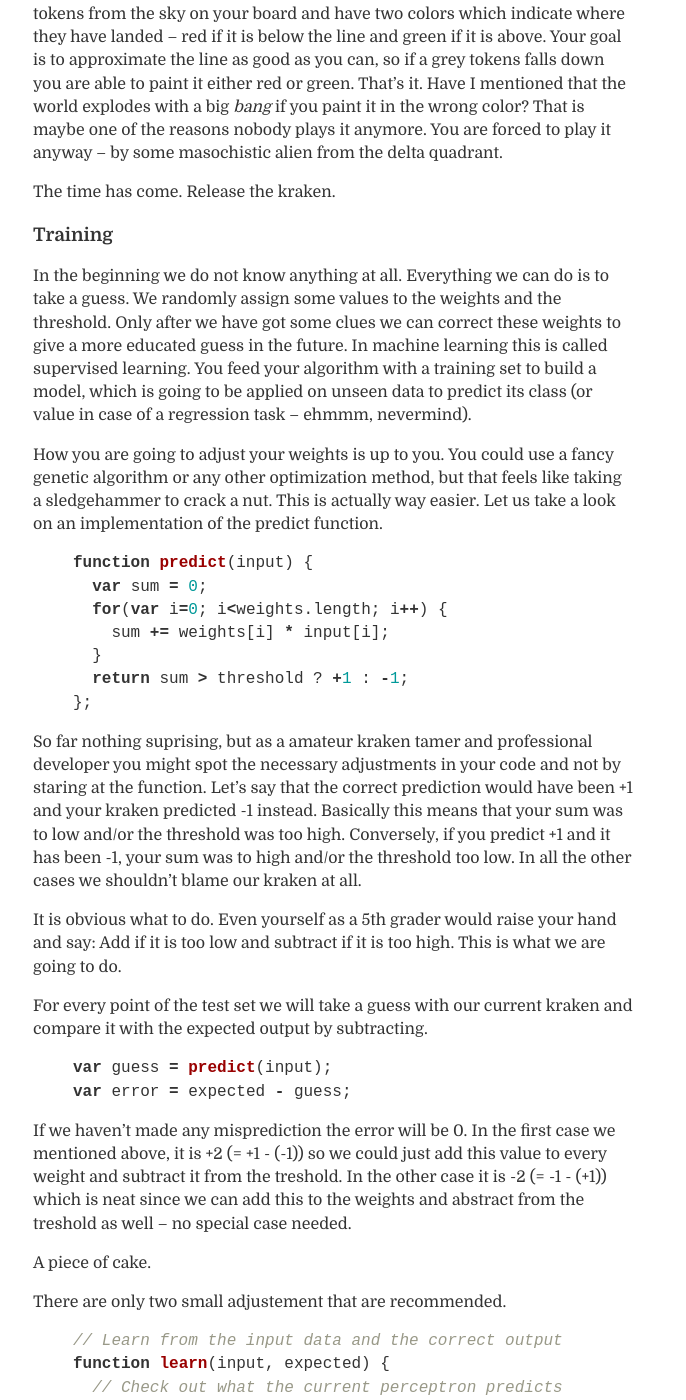
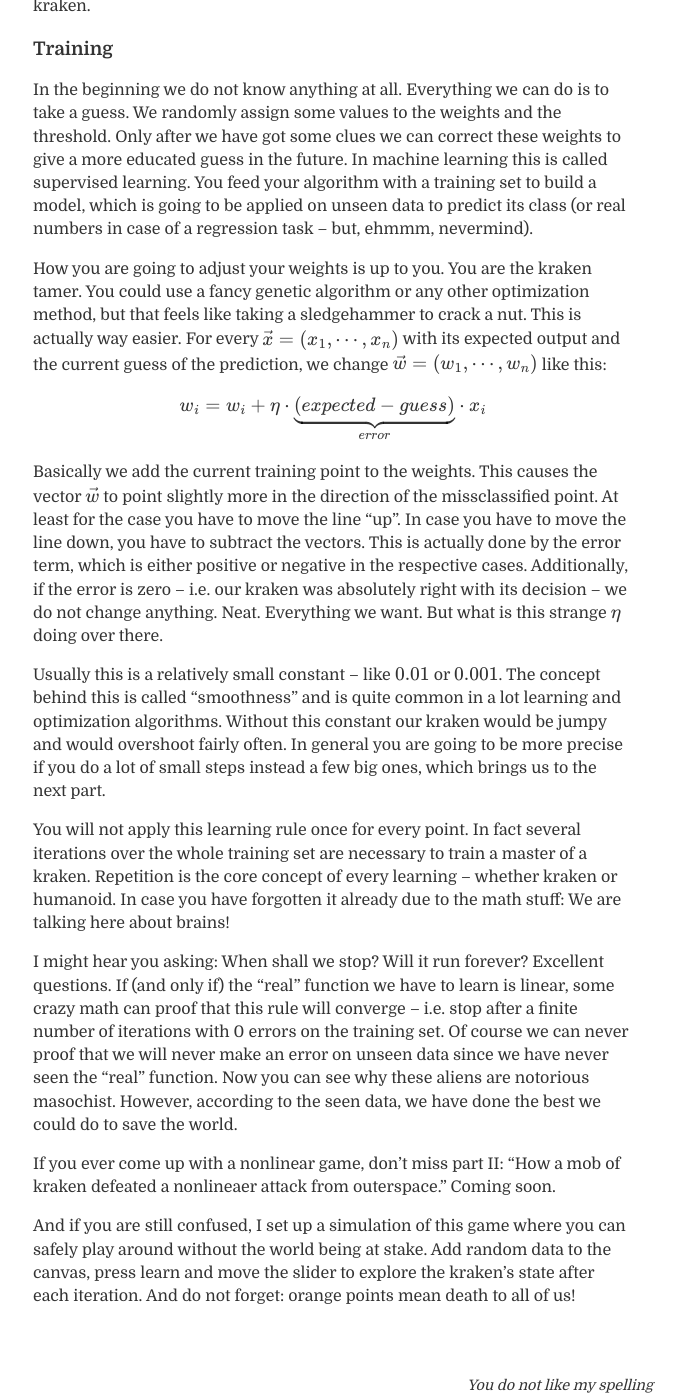
Before and after one commit to maerch/maerch.github.io, a Jekyll site: the page built from _posts/2014-10-22-perceptron.md, in a window 1280 px wide and 1400 px high, scrolled down 3477 px. Shown: the whole window, without its empty margins (307-993 px from the left). Built offline with Jekyll 4.4.1, drawn with Linux system fonts in a browser that asks for light colours; some web fonts are replaced; formulas are drawn with MathJax 3; some of the changed text lies outside the part shown.

Commit message:
First draft rewritten -- now polishing

```diff
--- a/_posts/2014-10-22-perceptron.md
+++ b/_posts/2014-10-22-perceptron.md
@@ -24,80 +24,49 @@
 
   $$ \sum_{i=1}^{n} w_i x_i > \theta $$
 
-Our kraken gets $$n$$ numbers as input $$x_i$$, multiplies them by some weird $$w_i$$ and tests if the sum is greater than the threshold $$\theta$$. The $$w$$s are actually weights and they are like the diameter of the tentacle which determines how much electricity will be carried. The smaller, the less, and with a negative tentacle diameter -- I don't want to even think about that.
+Our kraken gets $$n$$ numbers as input $$x_i$$, multiplies them by some weird $$w_i$$ and tests if the sum is greater than the threshold $$\theta$$. The $$w$$s are actually weights and they are like the diameter of the tentacle which determines how much electricity will be carried. The smaller the weight, the less impact this particular tentacle has on the sum, and with a negative tentacle diameter -- I don't want to even think about that.
 
-Let us simplify this beast by reducing it to only two input variables $$x_1$$ and $$x_2$$. Furthermore, we will treat the $$>$$ as $$=$$ for now and rearrange everything a little bit.
+If you have studied some math, you have maybe spotted something very simliar. Have you ever seen anything like this?
 
-$$\begin{eqnarray}
-w_1 x_1 + & w_2 x_2 & = \theta \\
--\frac{w_1}{w_2} x_1 + & \frac{\theta}{w_2} &= x_2
-\end{eqnarray}$$
+  $$ \sum_{i=1}^{n} w_i x_i + b = 0 $$
 
-Does this look somehow familiar? Yes? No? Somewhere from you math class back in the 5th grade? Maybe now?
+<div class="img-container float-right"><img src="/img/2014-10-22-perceptron/mxb.png" width="300px" alt="Linear function to classify them all"></img></div>
 
-  $$\underbrace{-\frac{w_1}{w_2}}_{m} \overbrace{x_1}^{x} + \underbrace{\frac{\theta}{w_2}}_{b} = \overbrace{x_2}^{y}$$
+This is a special form to represent a hyperplane in space. Since not everybody can think in multiple dimensions like Stephen Hawking we are going to choose the special case of $$n=2$$, which is representing a line on a two-dimensional plane. There is also an easy way to visualize this formula. The vector $$\vec{w} = (w_1, w_2)$$ is perpendicular to our line, so by pointing somewhere in space we determine the slope and by adding a bias we manipulate the intersection between the line and the axes. Every point $$\vec{x} = (x_1, x_2)$$ that satisfies this equation is excatly on our line. The other interesting property is that every point which yields a positive value instead zero on the left side of the equation, is above it and vice versa for the negative case.
 
-Exactly, $$mx + b = y$$ is our beloved linear function. A line in space. And its best property is that it divides the space in two zones -- above and below its frontier. By putting back the inequality sign we can use this to classify any point in either the class above (+1) or below (-1) the function (actually there is literally an infinite number of points on the line -- we will treat them as "above").
+If you look closely, you might see that our Perceptron is excatly this representation with $$b = -\theta$$.
 
-<div style="float: right;" class="img-container"><img src="/img/2014-10-22-perceptron/mxb.png" width="300px" alt="Linear function to classify them all"></img></div>
+  $$ w_1 x_1 + w_2 x_2 - \theta  = 0 $$
 
-So, a Perceptron is perfect linear classifier. The weights determine which function it represents to separate the space. But how do we get them? Well, this totally depends on what you want to achieve.
+In case you feel to unfamiliar with this representation, you can easily rearrange it to the more common "slope-intercept" form $$mx + b = y$$. Feel free to do this in your spare time. I will give you a hint how it will look in the end, though.
 
-Let me come up with another ridiculous example. You are playing an ancient game that is actually older than chess. It is so old that nobody can remember its name anymore. The board is a two-dimensional field and there exists a line which splits the board in two. You do not know anything about this line except that it is a straight line. From time to time you get some hints. They fall as tokens from the sky on your board and have two colors which indicate where they have landed -- red if it is below the line and green if it is above. Your goal is to approximate the line as good as you can, so if a grey tokens falls down you are able to paint it either red or green. That's it. Have I mentioned that the world explodes with a big _bang_ if you paint it in the wrong color? That is maybe one of the reasons nobody plays it anymore. You are forced to play it anyway -- by some masochistic alien from the delta quadrant.
+$$\underbrace{-\frac{w_1}{w_2}}_{m} \overbrace{x_1}^{x} + \underbrace{\frac{\theta}{w_2}}_{b} = \overbrace{x_2}^{y}$$
 
-The time has come. Release the kraken.
+So basically, our two-armed kraken is a linear classifier. The weights and the threshold determine which function it represents to separate the space into two classes.
+
+Let me come up with another ridiculous, but tremendously helpful and life-saving example. You are playing an ancient game that is actually older than chess. It is so old that nobody can remember its name anymore. The board is a two-dimensional field and there exists a line which splits the board in two. You do not know anything about this line except that it is a straight line. From time to time you get some hints. They fall as tokens from the sky on your board and have two colors which indicate where they have landed -- red if it is below the line and green if it is above. Your goal is to approximate the line as good as you can, so if a grey tokens falls down you are able to paint it either red or green. That's it. Have I mentioned that the world explodes with a big _bang_ if you paint it in the wrong color? That is maybe one of the reasons nobody plays it anymore. You are forced to play it anyway -- by some masochistic alien from the delta quadrant.
+
+But no worries. Your time has come to use your secret weapon. Release the kraken.
 
 ### Training
 
-In the beginning we do not know anything at all. Everything we can do is to take a guess. We randomly assign some values to the weights and the threshold. Only after we have got some clues we can correct these weights to give a more educated guess in the future. In machine learning this is called supervised learning. You feed your algorithm with a training set to build a model, which is going to be applied on unseen data to predict its class (or value in case of a regression task -- ehmmm, nevermind).
+In the beginning we do not know anything at all. Everything we can do is to take a guess. We randomly assign some values to the weights and the threshold. Only after we have got some clues we can correct these weights to give a more educated guess in the future. In machine learning this is called supervised learning. You feed your algorithm with a training set to build a model, which is going to be applied on unseen data to predict its class (or real numbers in case of a regression task -- but, ehmmm, nevermind).
 
-How you are going to adjust your weights is up to you. You could use a fancy genetic algorithm or any other optimization method, but that feels like taking a sledgehammer to crack a nut. This is actually way easier. Let us take a look on an implementation of the predict function.
+How you are going to adjust your weights is up to you. You are the kraken tamer. You could use a fancy genetic algorithm or any other optimization method, but that feels like taking a sledgehammer to crack a nut. This is actually way easier. For every $$\vec{x} = (x_1, \cdots, x_n)$$ with its expected output and the current guess of the prediction, we change $$\vec{w} = (w_1, \cdots, w_n)$$ like this:
 
-{% highlight javascript %}
-function predict(input) {
-  var sum = 0;
-  for(var i=0; i<weights.length; i++) {
-    sum += weights[i] * input[i];
-  }
-  return sum > threshold ? +1 : -1;
-};
-{% endhighlight %}
+  $$ w_i = w_i + \eta \cdot \underbrace{(expected - guess)}_{error} \cdot x_i $$
 
-So far nothing suprising, but as a amateur kraken tamer and professional developer you might spot the necessary adjustments in your code and not by staring at the function. Let's say that the correct prediction would have been +1 and your kraken predicted -1 instead. Basically this means that your sum was to low and/or the threshold was too high. Conversely, if you predict +1 and it has been -1, your sum was to high and/or the threshold too low. In all the other cases we shouldn't blame our kraken at all.
+Basically we add the current training point to the weights. This causes the vector $$\vec{w}$$ to point slightly more in the direction of the missclassified point. At least for the case you have to move the line "up". In case you have to move the line down, you have to subtract the vectors. This is actually done by the error term, which is either positive or negative in the respective cases. Additionally, if the error is zero -- i.e. our kraken was absolutely right with its decision -- we do not change anything. Neat. Everything we want. But what is this strange $$\eta$$ doing over there.
 
-It is obvious what to do. Even yourself as a 5th grader would raise your hand and say: Add if it is too low and subtract if it is too high. This is what we are going to do.
+Usually this is a relatively small constant -- like $$0.01$$ or $$0.001$$. The concept behind this is called "smoothness" and is quite common in a lot learning and optimization algorithms. Without this constant our kraken would be jumpy and would overshoot fairly often. In general you are going to be more precise if you do a lot of small steps instead a few big ones, which brings us to the next part.
 
-For every point of the test set we will take a guess with our current kraken and compare it with the expected output by subtracting.
+You will not apply this learning rule once for every point. In fact several iterations over the whole training set are necessary to train a master of a kraken. Repetition is the core concept of every learning -- whether kraken or humanoid. In case you have forgotten it already due to the math stuff: We are talking here about brains!
 
-{% highlight javascript %}
-var guess = predict(input);
-var error = expected - guess;
-{% endhighlight %}
+I might hear you asking: When shall we stop? Will it run forever? Excellent questions. If (and only if) the "real" function we have to learn is linear, some crazy math can proof that this rule will converge -- i.e. stop after a finite number of iterations with 0 errors on the training set. Of course we can never proof that we will never make an error on unseen data since we have never seen the "real" function. Now you can see why these aliens are notorious masochist. However, according to the seen data, we have done the best we could do to save the world.
 
-If we haven't made any misprediction the error will be 0. In the first case we mentioned above, it is +2 (= +1 - (-1)) so we could just add this value to every weight and subtract it from the treshold. In the other case it is -2 (= -1 - (+1)) which is neat since we can add this to the weights and abstract from the treshold as well -- no special case needed.
+If you ever come up with a nonlinear game, don't miss part II: "How a mob of kraken defeated a nonlineaer attack from outerspace." Coming soon.
 
-A piece of cake.
-
-There are only two small adjustement that are recommended.
-
-{% highlight javascript %}
-// Learn from the input data and the correct output
-function learn(input, expected) {
-  // Check out what the current perceptron predicts
-  var guess = predict(input);
-  var error = expected - guess;
-
-  // Adjust all weights
-  for(var i=0; i<weights.length; i++) {
-    weights[i] += LEARNING_RATE * error * input[i];
-  }
-  // Also, threshold is important to learn as well
-  threshold += LEARNING_RATE * -error;
-};
-{% endhighlight %}
-
-
-And don't miss part II with the promising title: How a mob of kraken defeated a nonlineaer attack from outerspace. Coming soon.
+And if you are still confused, I set up a simulation of this game where you can safely play around without the world being at stake. Add random data to the canvas, press learn and move the slider to explore the kraken's state after each iteration. And do not forget: orange points mean death to all of us!
 
 <script type="text/javascript"
         src="http://cdn.mathjax.org/mathjax/latest/MathJax.js?config=TeX-AMS-MML_HTMLorMML">
```
Also changed, not shown: other parts of _posts/2014-10-22-perceptron.md (+1 -1 lines).
